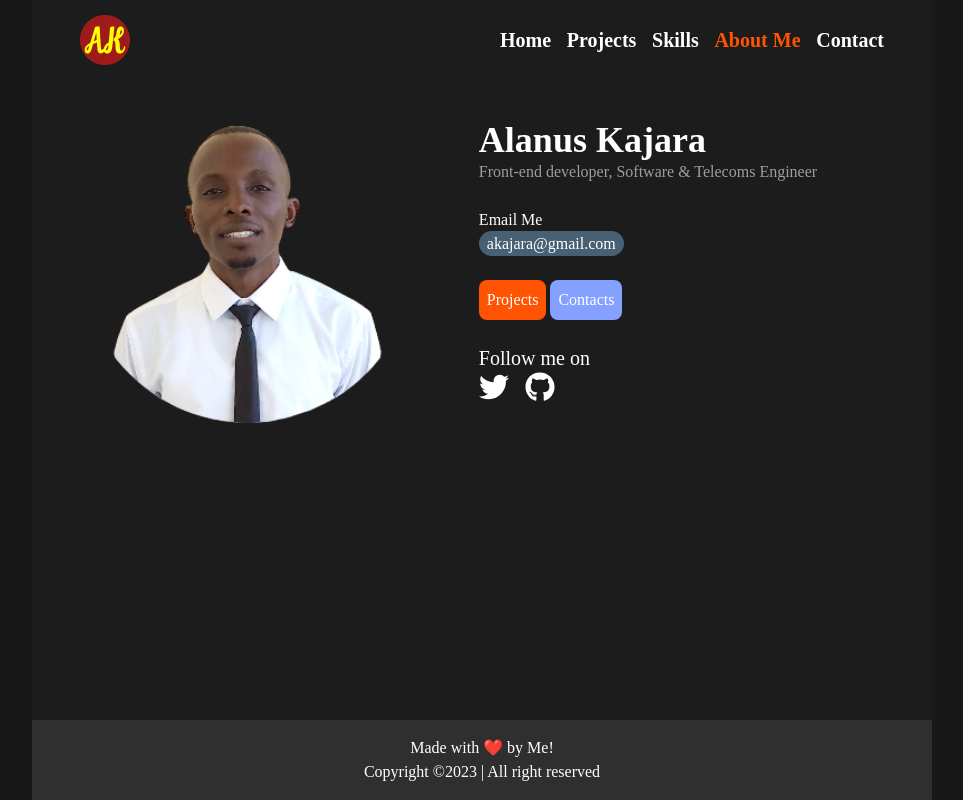
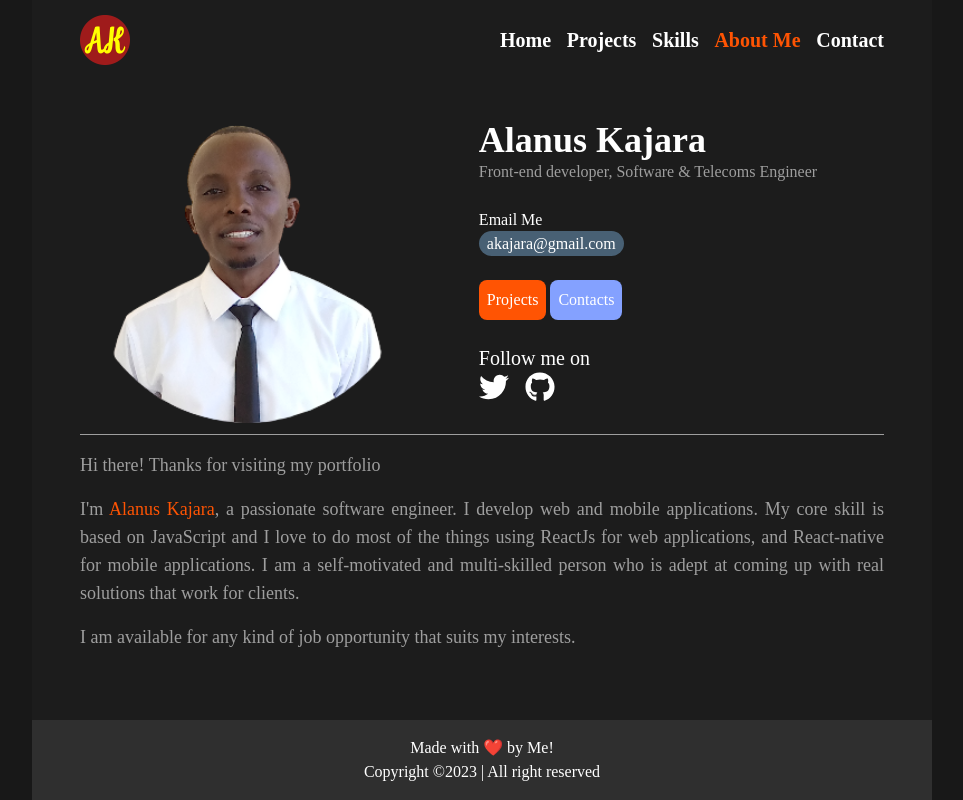
Before and after one commit to AlanusK/my-portfolio, a React (Create React App) app: page /about-me in a window 1280 px wide. Shown: the whole page, without its empty margins (158-1121 px from the left). Built offline with nearby package versions, Linux system fonts and the light colour scheme.

Commit message:
update decription about me

```diff
--- a/src/pages/aboutMe/AboutMe.js
+++ b/src/pages/aboutMe/AboutMe.js
@@ -62,17 +62,17 @@ export const AboutMe = () => {
                 </div>
             </div>
 
-            {/* <div className='border-t-[1px] py-4 text-white-dark text-center md:text-justify'>
+            <div className='border-t-[1px] py-4 text-white-dark text-center md:text-justify text-lg flex flex-col gap-y-4'>
                 <p>Hi there! Thanks for visiting my portfolio</p>
                 <p>
-                    Hello! I'm Alanus Kajara, a passionate software engineer.
-                    I develop web applications, mobile applications, and desktop applications.
-                    My core skill is based on JavaScript and I love to do most of the things using JavaScript.
-                    I love to make the web more open to the world. I have graduated with a bachelor's degree in
-                    Telecommunications Engineering from University of Dar-es-salaam at Dar-es-salaam, Tanzania in 2012.
-                    I am available for any kind of job opportunity that suits my interests.
+                    I'm <span className='text-primary-default'><a href='https://www.linkedin.com/in/alanus-kajara-peng-t-7a5bb032/'>Alanus Kajara</a></span>,
+                    a passionate software engineer. I develop web and mobile applications.
+                    My core skill is based on JavaScript and I love to do most of the things using ReactJs for web applications,
+                    and React-native for mobile applications. I am a self-motivated and multi-skilled person who is adept at coming up
+                    with real solutions that work for clients.
                 </p>
-            </div> */}
+                <p>I am available for any kind of job opportunity that suits my interests.</p>
+            </div>
 
 
         </div>
```
